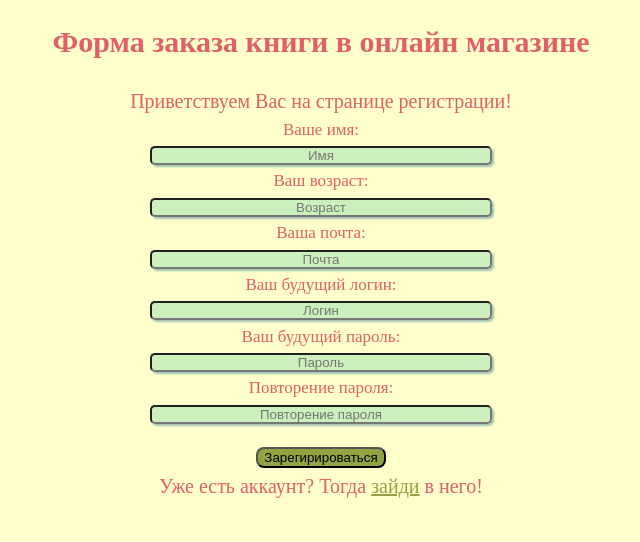
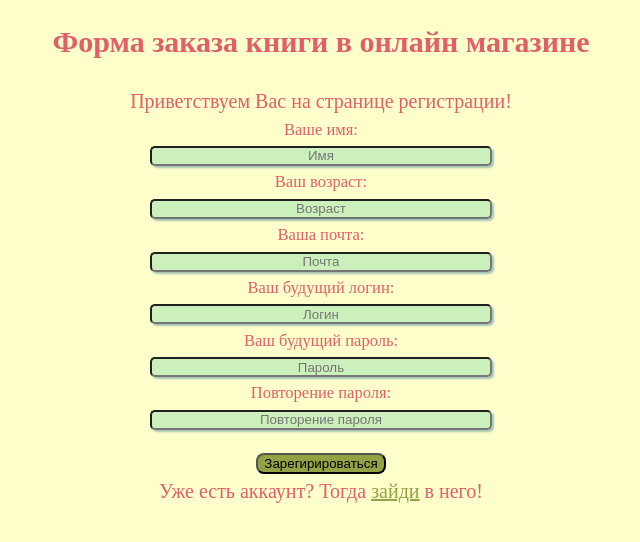
Before and after one commit to Inkve/Internet-Resourses-Development-Technologies, a PHP site: page /php/registration.php in a window 1280 px wide. Shown: the part 64-606 px from the top of the page, without its empty margins (319-959 px from the left). Run offline with PHP 8.4, Linux system fonts and the light colour scheme.

Commit message:
fix height

```diff
--- a/#6/css/login.css
+++ b/#6/css/login.css
@@ -12,6 +12,8 @@ input{
     padding: 0;
     min-width: 40%;
     max-width: 40%;
+    min-height: 20px;
+    max-height: 20px;
 }
 
 .login{
@@ -30,6 +32,8 @@ input{
     text-align: center;
     gap: 0rem;
     padding: 0rem;
+    min-height: 20px;
+    max-height: 20px;
 }
 
 .message{
--- a/#6/css/registration.css
+++ b/#6/css/registration.css
@@ -12,6 +12,8 @@ input{
     padding: 0;
     min-width: 40%;
     max-width: 40%;
+    min-height: 20px;
+    max-height: 20px;
 }
 
 .registration{
@@ -19,7 +21,7 @@ input{
     flex-direction: column;
     align-items: center;
     gap: 0.4rem;
-    font-size: 17px;
+    font-size: 16.5px;
     min-width: 75%;
     max-width: 75%;
 }
@@ -30,6 +32,8 @@ input{
     text-align: center;
     gap: 0rem;
     padding: 0rem;
+    min-height: 20px;
+    max-height: 20px;
 }
 
 .message{
--- a/#6/css/styles.css
+++ b/#6/css/styles.css
@@ -17,6 +17,7 @@ body{
 .link{
     color: #93a243;
     text-decoration: underline;
+    cursor: pointer;
 }
 
 #header{
```
